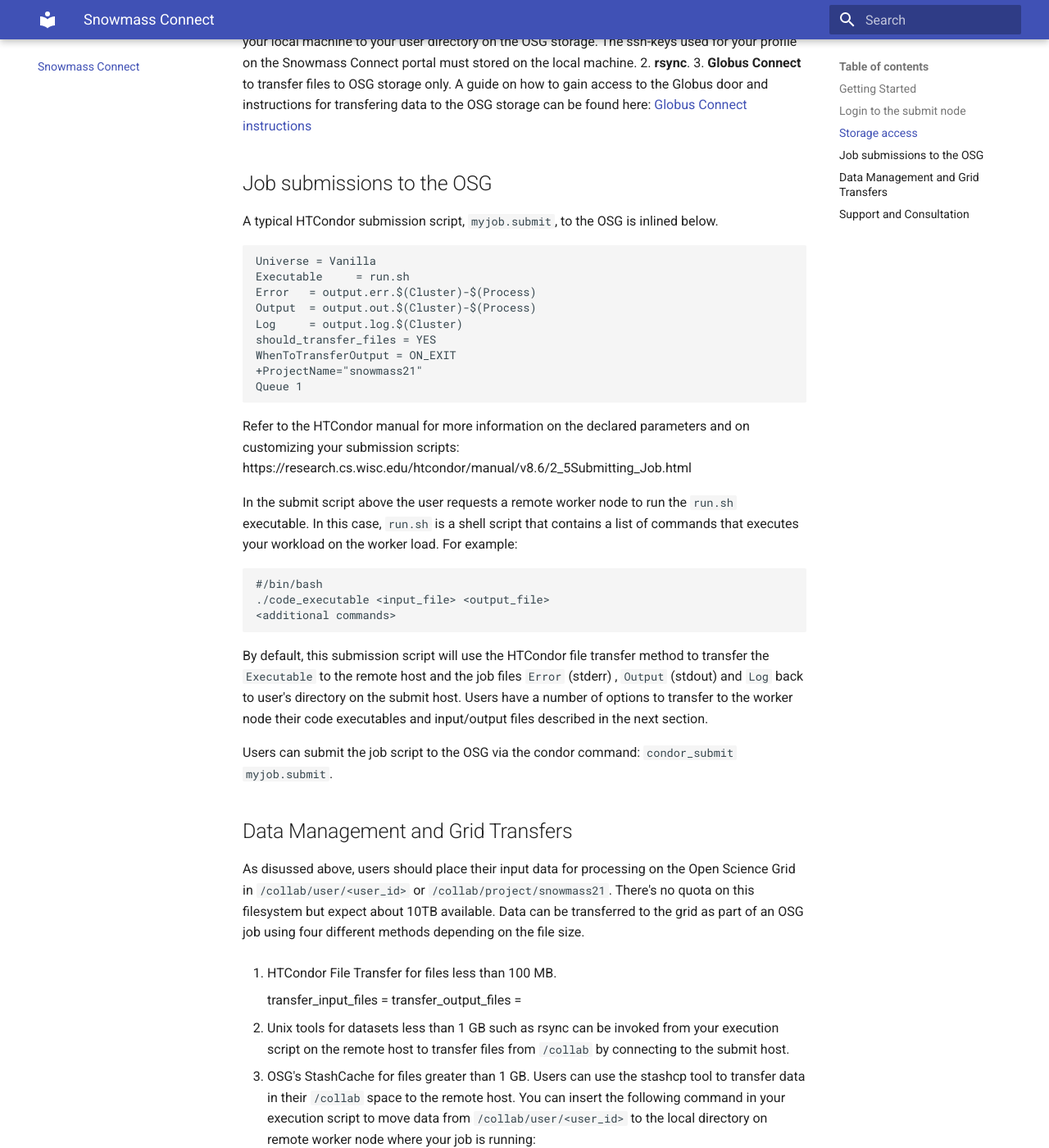
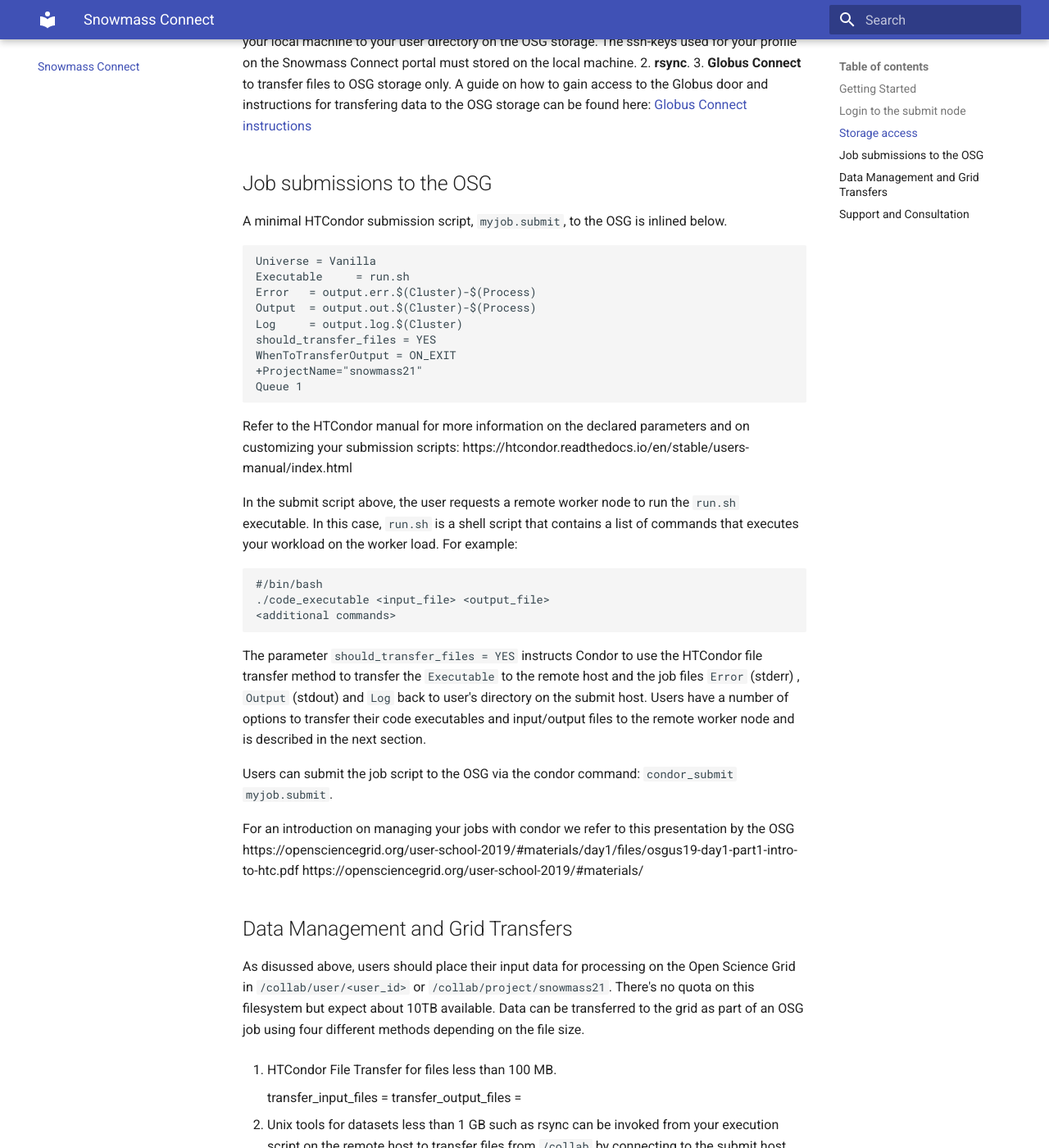
Before and after one commit to ppaschos/snowmass-connect-docs, an MkDocs documentation site: the page built from docs/index.md, in a window 1280 px wide and 1400 px high, scrolled down 1758 px. Shown: the whole window at 82% size. Built offline with MkDocs 1.6.1 and Material for MkDocs 9.7.7, drawn with Linux system fonts in a browser that asks for light colours.

Commit message:
Update index.md

```diff
--- a/docs/index.md
+++ b/docs/index.md
@@ -55,7 +55,7 @@
 
 ## Job submissions to the OSG
 
-A typical HTCondor submission script, `myjob.submit`, to the OSG is inlined below.
+A minimal HTCondor submission script, `myjob.submit`, to the OSG is inlined below.
 
     Universe = Vanilla
     Executable     = run.sh
@@ -67,21 +67,25 @@
     +ProjectName="snowmass21"
     Queue 1
 
-Refer to the HTCondor manual for more information on the declared parameters and on customizing your submission scripts: https://research.cs.wisc.edu/htcondor/manual/v8.6/2_5Submitting_Job.html
+Refer to the HTCondor manual for more information on the declared parameters and on customizing your submission scripts: https://htcondor.readthedocs.io/en/stable/users-manual/index.html
 
-In the submit script above the user requests a remote worker node to run the `run.sh` executable. In this case,
+In the submit script above, the user requests a remote worker node to run the `run.sh` executable. In this case,
 `run.sh` is a shell script that contains a list of commands that executes your workload on the worker load.  For example:
 
     #/bin/bash
     ./code_executable <input_file> <output_file>
     <additional commands>
 
-By default, this submission script will use the HTCondor file transfer
+The parameter `should_transfer_files = YES` instructs Condor to use the HTCondor file transfer
 method to transfer the `Executable` to the remote host and the job files `Error` (stderr) , `Output` (stdout) and `Log`
-back to user's directory on the submit host. Users have a number of options to transfer to the worker node
-their code executables and input/output files described in the next section.
+back to user's directory on the submit host. Users have a number of options to transfer
+their code executables and input/output files to the remote worker node and is described in the next section.
 
 Users can submit the job script to the OSG via the condor command: `condor_submit myjob.submit`.
+
+For an introduction on managing your jobs with condor we refer to this presentation by the OSG
+https://opensciencegrid.org/user-school-2019/#materials/day1/files/osgus19-day1-part1-intro-to-htc.pdf
+https://opensciencegrid.org/user-school-2019/#materials/
 
 
 ## Data Management and Grid Transfers
```
